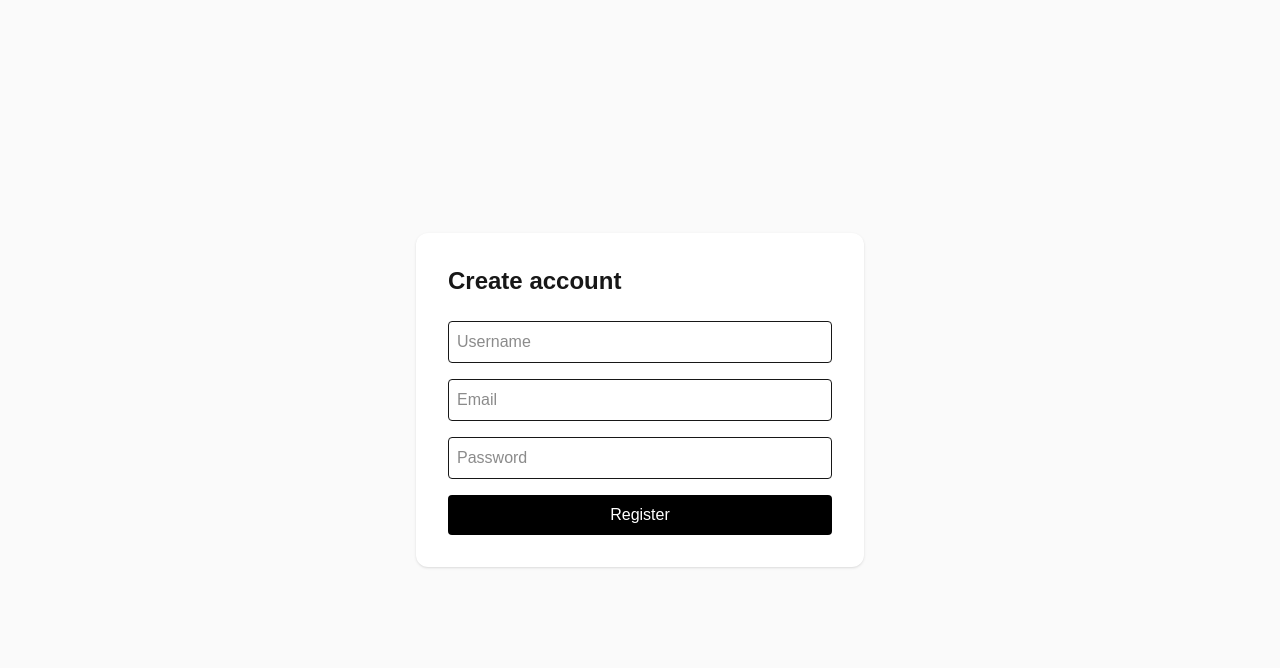
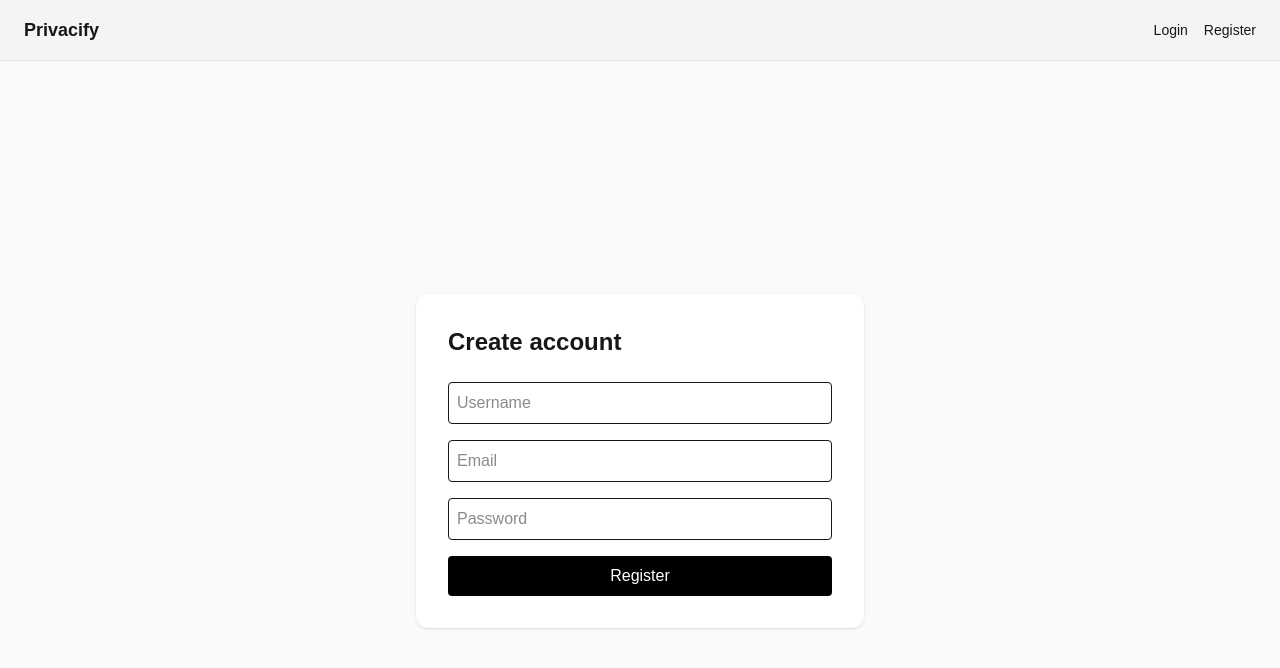
Before and after one commit to Sinyedu/Privacify-App, a Next.js app in the folder encrypted-chat-client/: page /register in a window 1280 px wide. Shown: the top 668 px of the page. Built offline with nearby package versions, Linux system fonts and the light colour scheme; no server answers.

Commit message:
feat: navbar, state handling and creating context files

```diff
--- /dev/null
+++ b/encrypted-chat-client/app/components/layout/Navbar.tsx
@@ -0,0 +1,78 @@
+"use client";
+
+import Link from "next/link";
+import { useAuth } from "@/app/context/AuthContext";
+import { useSettings } from "@/app/context/SettingsContext";
+import { useState } from "react";
+
+export default function Navbar() {
+  const { user, logout } = useAuth();
+  const { settings, toggleTheme } = useSettings();
+
+  const [open, setOpen] = useState(false);
+
+  return (
+    <nav className="w-full px-6 py-4 flex justify-between items-center bg-zinc-100 dark:bg-zinc-900 border-b border-zinc-200 dark:border-zinc-800">
+      <div className="flex items-center gap-6">
+        <Link href="/" className="font-bold text-lg">
+          Privacify
+        </Link>
+
+        {user && (
+          <>
+            <Link href="/chat" className="hover:underline">
+              Chats
+            </Link>
+
+            <Link href="/groups" className="hover:underline">
+              Groups
+            </Link>
+          </>
+        )}
+      </div>
+
+      <div className="flex items-center gap-4">
+        {!user ? (
+          <>
+            <Link href="/login" className="text-sm">
+              Login
+            </Link>
+            <Link href="/register" className="text-sm">
+              Register
+            </Link>
+          </>
+        ) : (
+          <>
+            <span className="text-sm">{user.email}</span>
+
+            <button
+              onClick={() => setOpen(!open)}
+              className="px-3 py-1 bg-zinc-200 dark:bg-zinc-700 rounded"
+            >
+              ⚙️
+            </button>
+          </>
+        )}
+      </div>
+
+      {open && user && (
+        <div className="absolute top-16 right-6 w-56 bg-white dark:bg-zinc-800 shadow-lg rounded p-4 space-y-4">
+          <Link href="/settings" className="block text-sm hover:underline">
+            Settings
+          </Link>
+
+          <button onClick={toggleTheme} className="w-full text-left text-sm">
+            Theme: {settings.theme}
+          </button>
+
+          <button
+            onClick={logout}
+            className="w-full text-left text-red-500 text-sm"
+          >
+            Logout
+          </button>
+        </div>
+      )}
+    </nav>
+  );
+}
--- /dev/null
+++ b/encrypted-chat-client/app/context/AuthContext.tsx
@@ -0,0 +1,67 @@
+"use client";
+
+import { createContext, useContext, useState } from "react";
+
+type User = {
+  email: string;
+};
+
+type AuthContextType = {
+  user: User | null;
+  token: string | null;
+  login: (token: string) => void;
+  logout: () => void;
+};
+
+const AuthContext = createContext<AuthContextType | null>(null);
+
+export const AuthProvider = ({ children }: { children: React.ReactNode }) => {
+  const [token, setToken] = useState<string | null>(() => {
+    if (typeof window === "undefined") return null;
+    return localStorage.getItem("token");
+  });
+
+  const [user, setUser] = useState<User | null>(() => {
+    if (typeof window === "undefined") return null;
+
+    const stored = localStorage.getItem("token");
+    if (!stored) return null;
+
+    try {
+      const payload = JSON.parse(atob(stored.split(".")[1]));
+      return { email: payload.email };
+    } catch {
+      return null;
+    }
+  });
+
+  const login = (newToken: string) => {
+    localStorage.setItem("token", newToken);
+    setToken(newToken);
+
+    try {
+      const payload = JSON.parse(atob(newToken.split(".")[1]));
+      setUser({ email: payload.email });
+    } catch {
+      setUser(null);
+    }
+  };
+
+  const logout = () => {
+    localStorage.removeItem("token");
+    setToken(null);
+    setUser(null);
+  };
+
+  return (
+    <AuthContext.Provider value={{ user, token, login, logout }}>
+      {children}
+    </AuthContext.Provider>
+  );
+};
+
+export const useAuth = () => {
+  const ctx = useContext(AuthContext);
+  if (!ctx) throw new Error("useAuth must be used inside AuthProvider");
+  return ctx;
+};
--- /dev/null
+++ b/encrypted-chat-client/app/context/SettingsContext.tsx
@@ -0,0 +1,67 @@
+"use client";
+
+import { createContext, useContext, useEffect, useState } from "react";
+
+type Settings = {
+  theme: "light" | "dark";
+  retentionDays: number;
+};
+
+type SettingsContextType = {
+  settings: Settings;
+  toggleTheme: () => void;
+  setRetention: (days: number) => void;
+};
+
+const SettingsContext = createContext<SettingsContextType | null>(null);
+
+export const SettingsProvider = ({
+  children,
+}: {
+  children: React.ReactNode;
+}) => {
+  const [settings, setSettings] = useState<Settings>(() => {
+    if (typeof window === "undefined") {
+      return { theme: "light", retentionDays: 7 };
+    }
+
+    const stored = localStorage.getItem("settings");
+
+    return stored ? JSON.parse(stored) : { theme: "light", retentionDays: 7 };
+  });
+
+  useEffect(() => {
+    localStorage.setItem("settings", JSON.stringify(settings));
+
+    document.documentElement.classList.toggle(
+      "dark",
+      settings.theme === "dark",
+    );
+  }, [settings]);
+
+  const toggleTheme = () => {
+    setSettings((prev) => ({
+      ...prev,
+      theme: prev.theme === "light" ? "dark" : "light",
+    }));
+  };
+
+  const setRetention = (days: number) => {
+    setSettings((prev) => ({
+      ...prev,
+      retentionDays: days,
+    }));
+  };
+
+  return (
+    <SettingsContext.Provider value={{ settings, toggleTheme, setRetention }}>
+      {children}
+    </SettingsContext.Provider>
+  );
+};
+
+export const useSettings = () => {
+  const ctx = useContext(SettingsContext);
+  if (!ctx) throw new Error("useSettings must be used inside SettingsProvider");
+  return ctx;
+};
--- a/encrypted-chat-client/app/layout.tsx
+++ b/encrypted-chat-client/app/layout.tsx
@@ -1,5 +1,8 @@
 import type { Metadata } from "next";
 import { Geist, Geist_Mono } from "next/font/google";
+import { AuthProvider } from "@/app/context/AuthContext";
+import { SettingsProvider } from "@/app/context/SettingsContext";
+import Navbar from "@/app/components/layout/Navbar";
 import "./globals.css";
 
 const geistSans = Geist({
@@ -27,7 +30,14 @@ export default function RootLayout({
       lang="en"
       className={`${geistSans.variable} ${geistMono.variable} h-full antialiased`}
     >
-      <body className="min-h-full flex flex-col">{children}</body>
+      <body className="min-h-full flex flex-col">
+        <AuthProvider>
+          <SettingsProvider>
+            <Navbar />
+            <main className="flex-1">{children}</main>
+          </SettingsProvider>
+        </AuthProvider>
+      </body>
     </html>
   );
 }
--- a/encrypted-chat-client/core/api/auth.ts
+++ b/encrypted-chat-client/core/api/auth.ts
@@ -1,16 +1,27 @@
 const API_URL = process.env.NEXT_PUBLIC_API_URL;
+
+type AuthResponse = {
+  access_token: string;
+};
+
+const headers = {
+  "Content-Type": "application/json",
+};
 
 export const authApi = {
   login: async (data: { email: string; password: string }) => {
     const res = await fetch(`${API_URL}/auth/login`, {
       method: "POST",
-      headers: { "Content-Type": "application/json" },
+      headers,
       body: JSON.stringify(data),
     });
 
-    if (!res.ok) throw new Error("Login failed");
+    if (!res.ok) {
+      const error = await res.json();
+      throw new Error(error.message || "Login failed");
+    }
 
-    return res.json();
+    return res.json() as Promise<AuthResponse>;
   },
 
   register: async (data: {
@@ -20,12 +31,15 @@ export const authApi = {
   }) => {
     const res = await fetch(`${API_URL}/auth/register`, {
       method: "POST",
-      headers: { "Content-Type": "application/json" },
+      headers,
       body: JSON.stringify(data),
     });
 
-    if (!res.ok) throw new Error("Register failed");
+    if (!res.ok) {
+      const error = await res.json();
+      throw new Error(error.message || "Register failed");
+    }
 
-    return res.json();
+    return res.json() as Promise<AuthResponse>;
   },
 };
```
